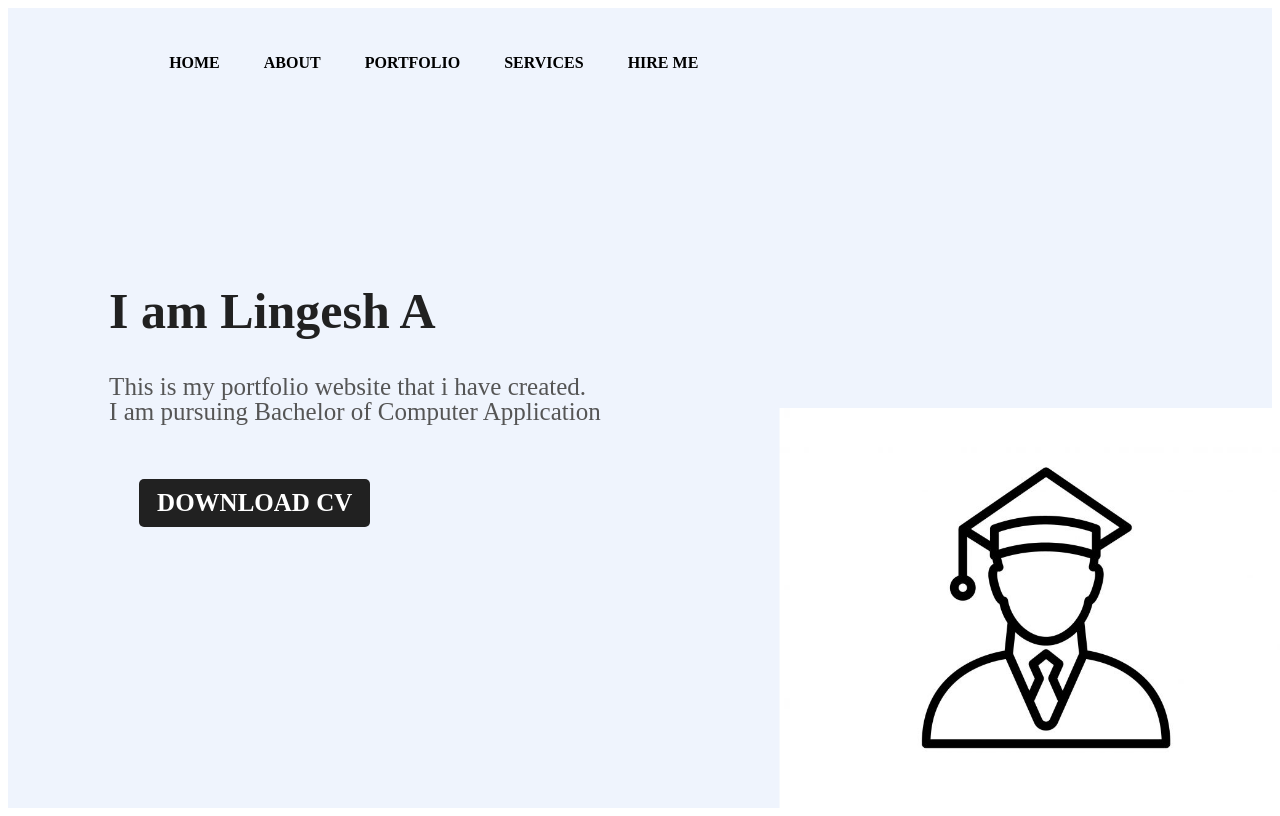
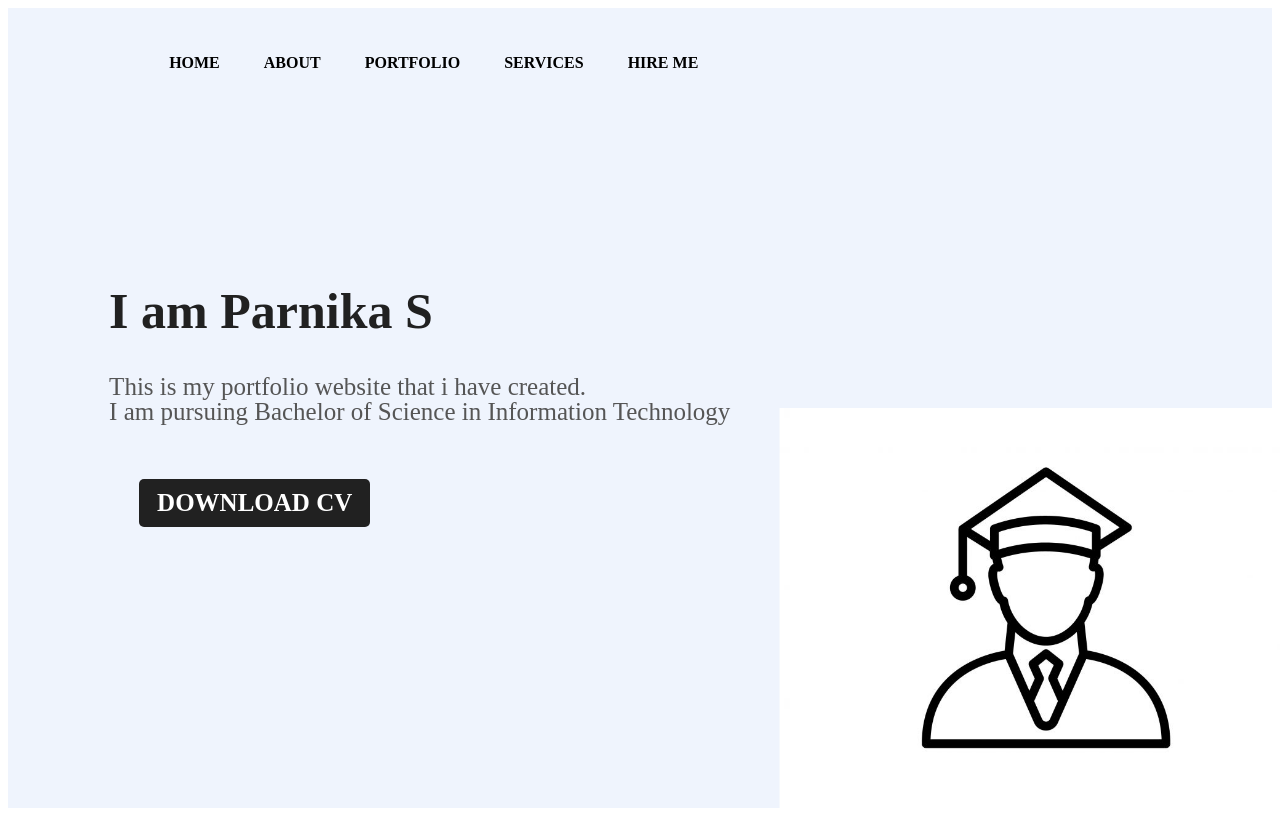
Before and after one commit to parnikasenthilkumar/Professional-profile-163147FF12ADDA0BED548BFC9AC7F030, a plain HTML site: page index.html in a window 1280 px wide. Shown: the top 816 px of the page. Drawn offline with Linux system fonts and the light colour scheme.

Commit message:
Update index.html

```diff
--- a/index.html
+++ b/index.html
@@ -23,9 +23,9 @@
      </ul>
        </nav>
    <div class="detel">
-     <h1>I am Lingesh <span>A</span> </h1>
+     <h1>I am Parnika <span>S</span> </h1>
      <p>This is my portfolio website that i have created.
-       <br> I am pursuing Bachelor of Computer Application
+       <br> I am pursuing Bachelor of Science in Information Technology
          </p>
        <a href="#">DOWNLOAD CV</a>
       </div>
```
